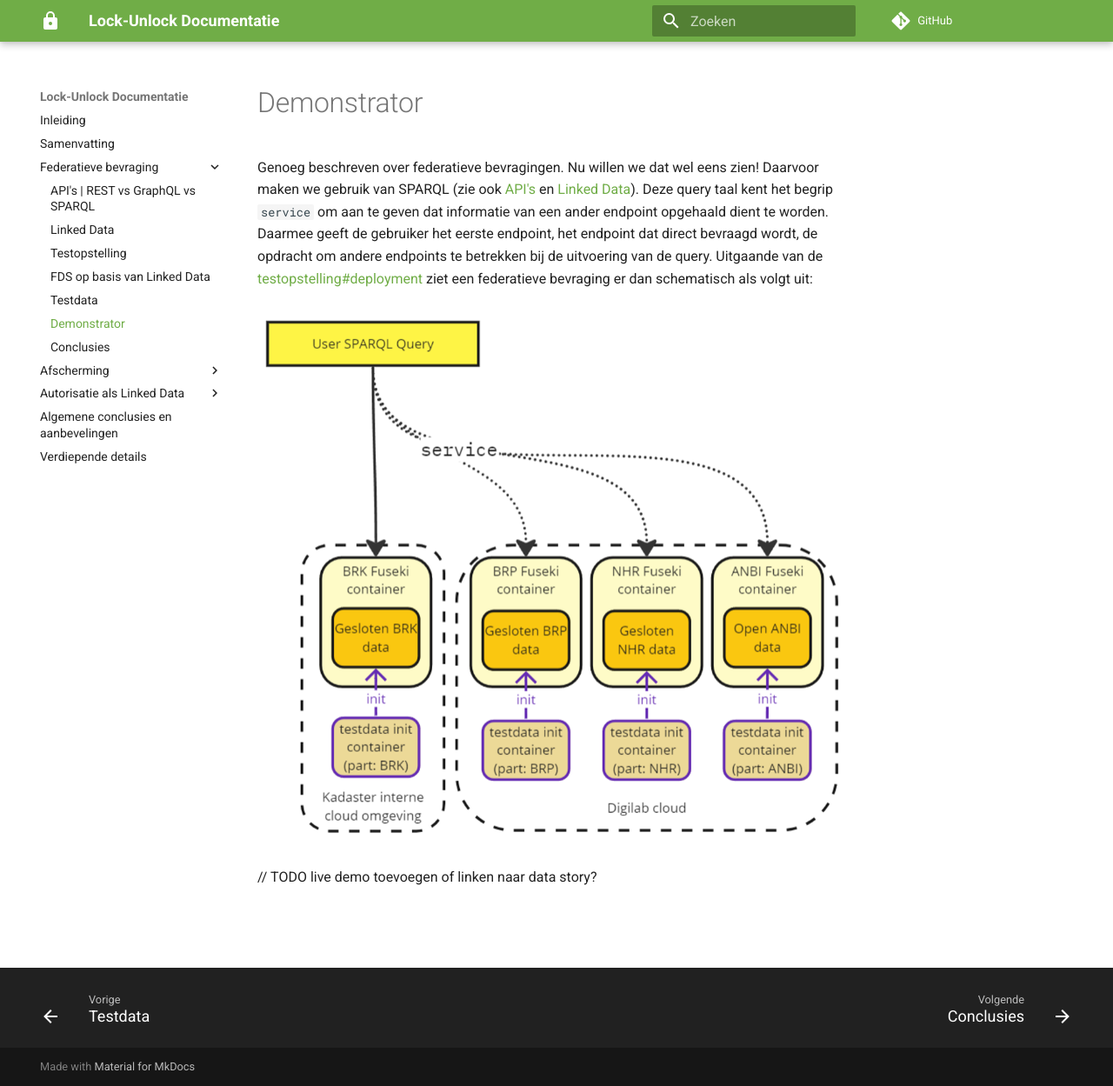
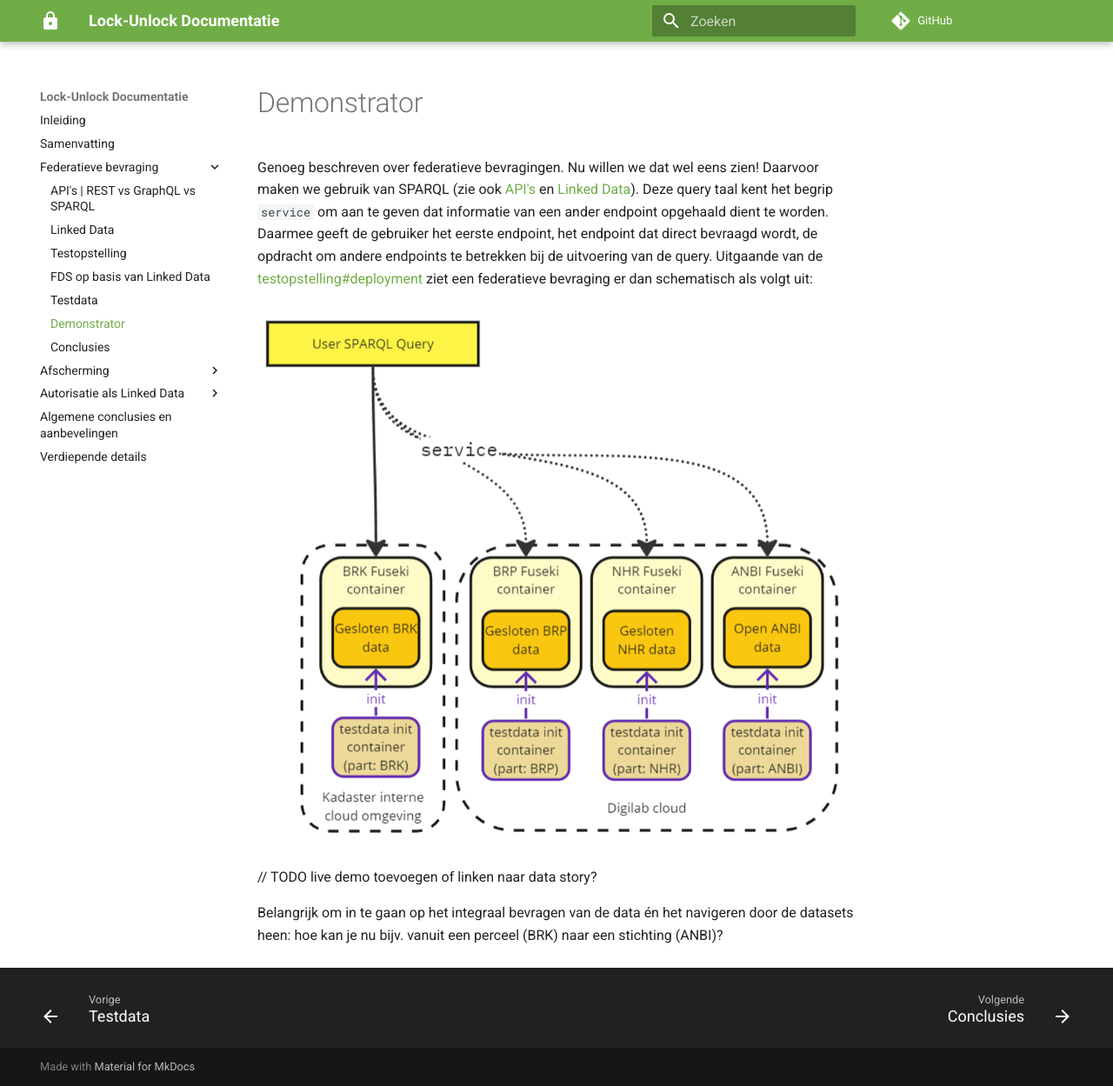
Before and after one commit to kadaster-labs/lock-unlock-docs, an MkDocs documentation site: the page built from docs/federatieve-bevraging/demonstrator.md, in a window 1280 px wide and 1249 px high. Shown: the whole window at 87% size. Built offline with MkDocs 1.6.1 and Material for MkDocs 9.7.7, drawn with Linux system fonts in a browser that asks for light colours; comment, search, counter and statistics services are not loaded.

Commit message:
Requirements demonstrator

```diff
--- a/docs/federatieve-bevraging/demonstrator.md
+++ b/docs/federatieve-bevraging/demonstrator.md
@@ -12,3 +12,5 @@ schematisch als volgt uit:
 ![Schematische SPARQL Query demo](images/testopstelling-federatieve-bevraging.png)
 
 // TODO live demo toevoegen of linken naar data story?
+
+Belangrijk om in te gaan op het integraal bevragen van de data én het navigeren door de datasets heen: hoe kan je nu bijv. vanuit een perceel (BRK) naar een stichting (ANBI)?
```
